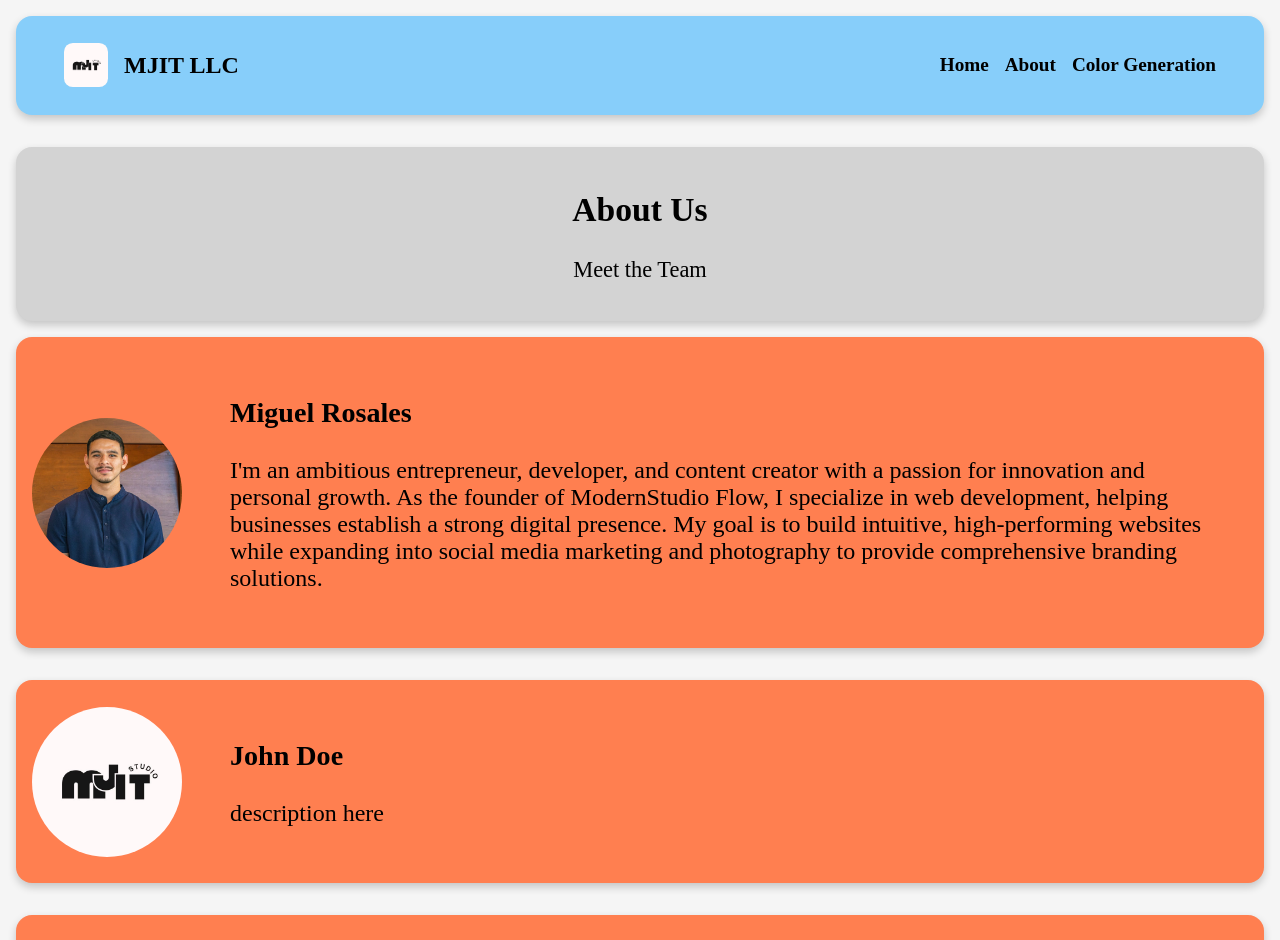
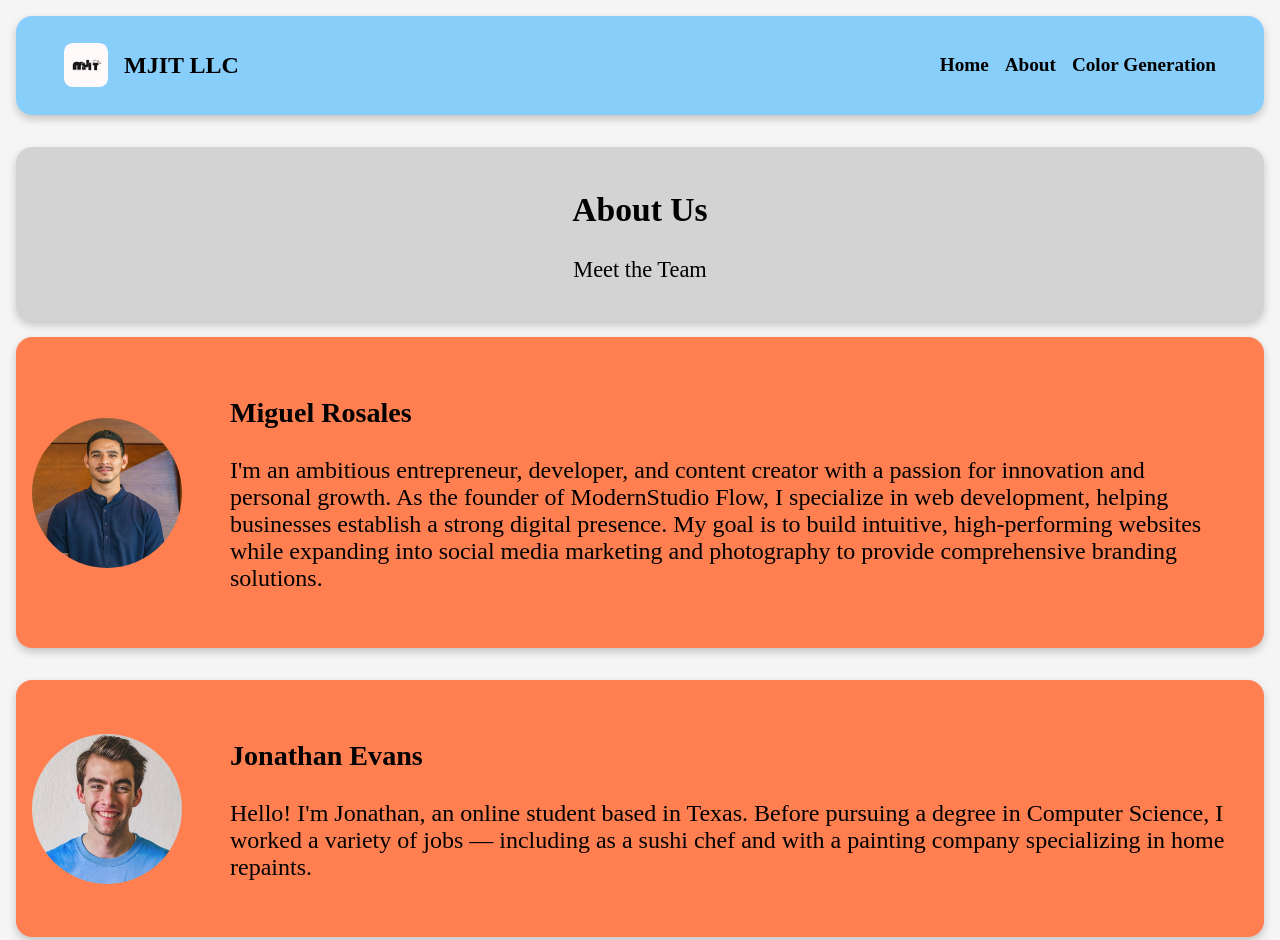
Before and after one commit to MiguelRosales1264/CS312-Group-Project, an Angular app in the folder group-app/: page /about in a window 1280 px wide. Shown: the top 940 px of the page. Built offline with nearby package versions, Linux system fonts and the light colour scheme.

Commit message:
about -- my bio and image

```diff
--- a/group-app/src/app/about/about.component.html
+++ b/group-app/src/app/about/about.component.html
@@ -14,10 +14,10 @@
                 </div>
             </li>
             <li class="person">
-                <img class="person-img" src="img/logo.jpg" alt="Person photo" width="150" height="150"/>
+                <img class="person-img" src="img/jonathan.jpg" alt="Person photo" width="150" height="150"/>
                 <div>
-                    <h3>John Doe</h3>
-                    <p>description here</p>
+                    <h3>Jonathan Evans</h3>
+                    <p>Hello! I'm Jonathan, an online student based in Texas. Before pursuing a degree in Computer Science, I worked a variety of jobs — including as a sushi chef and with a painting company specializing in home repaints.</p>
                 </div>
             </li>
             <li class="person">
```
